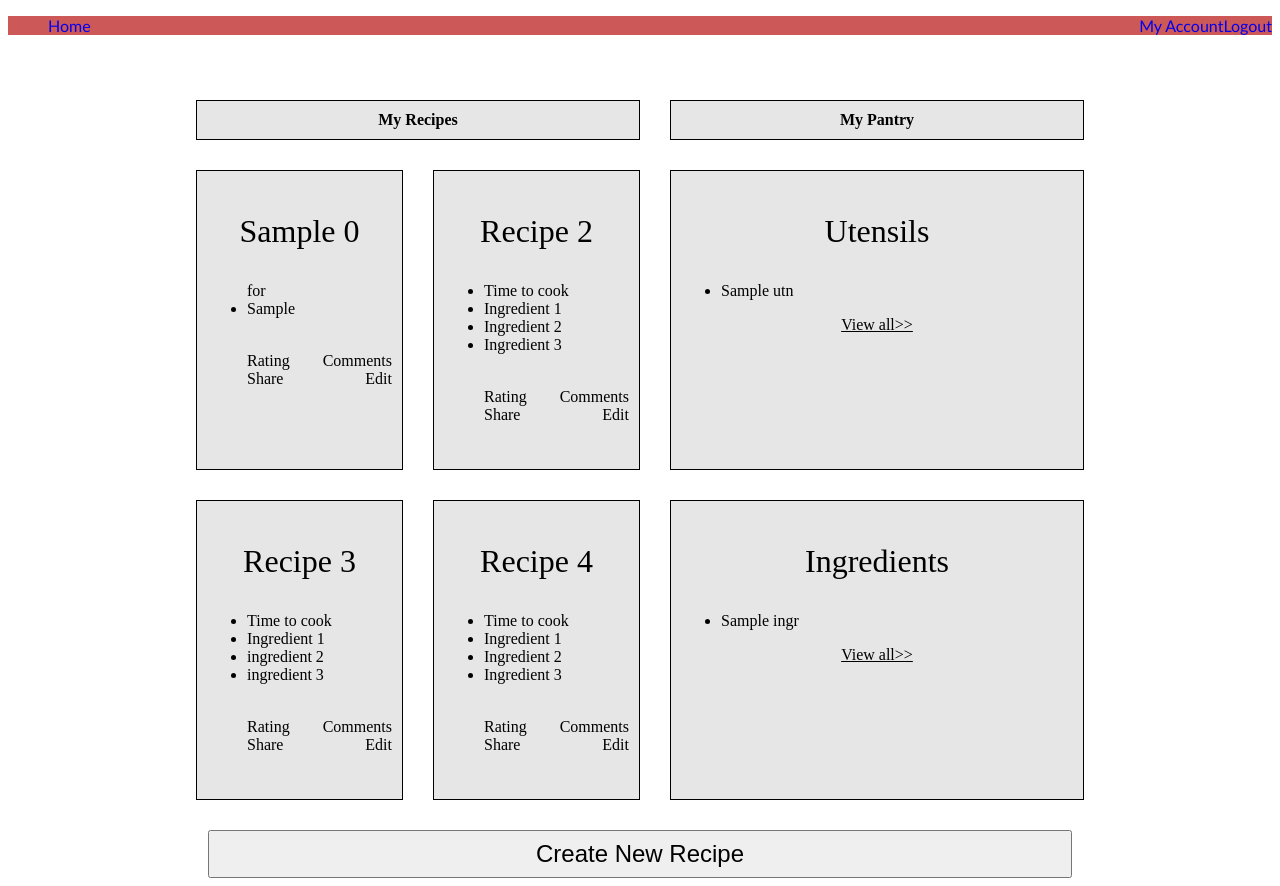
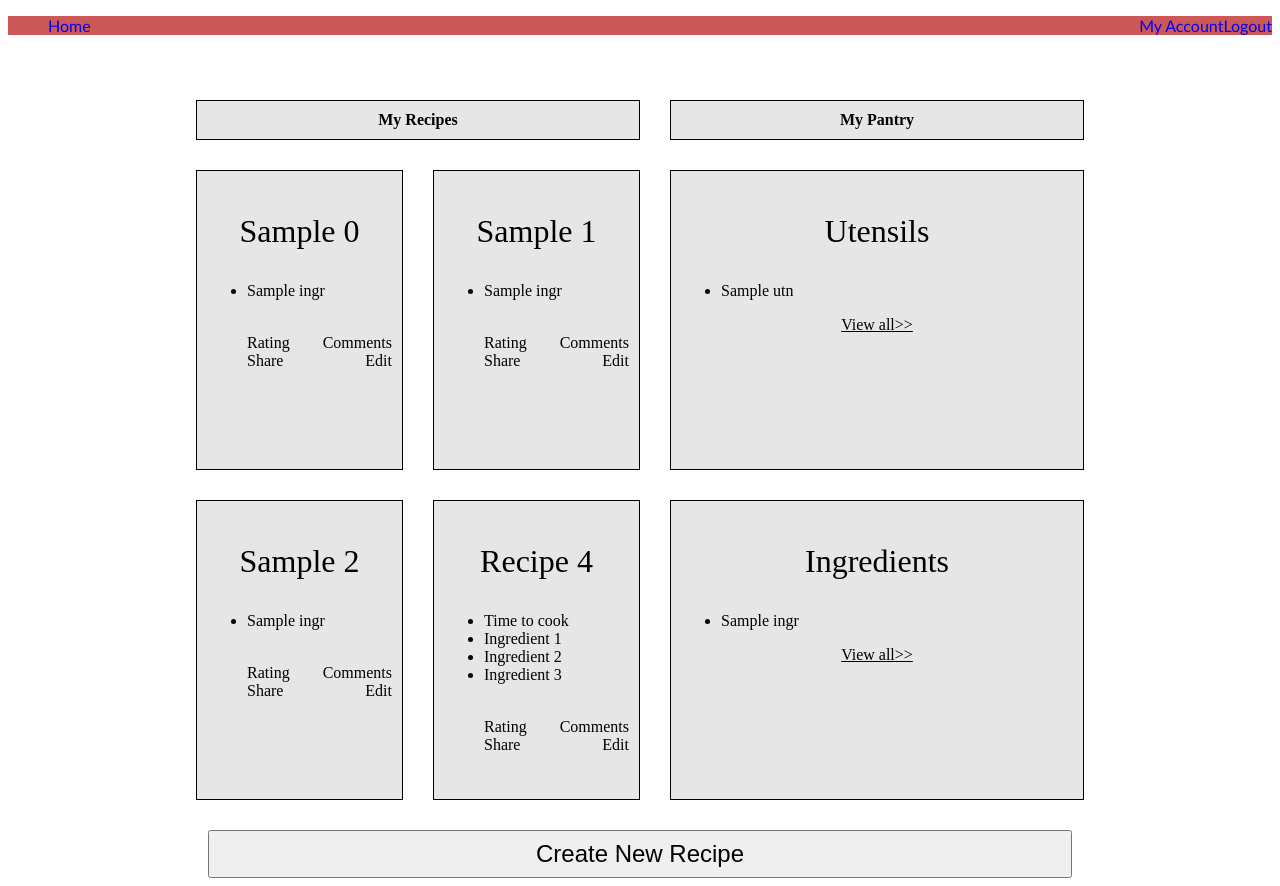
Before and after one commit to russellpAtCU/RecipeBuddy, a Django app: template django/recipebuddy/templates/accountHub.html in a window 1280 px wide. Run offline with Django 4.2, Linux system fonts and the light colour scheme; the template is opened without the code that fills it: most values are stand-ins (such as "Sample title", 1, 10 or a date in 2020).

Commit message:
account hub

```diff
--- a/django/recipebuddy/mainApp/models.py
+++ b/django/recipebuddy/mainApp/models.py
@@ -77,6 +77,12 @@ class Recipe(models.Model):
     recipe_utensils = models.TextField(verbose_name="Utensils", blank=True, max_length=300)
     date = models.DateField('Created', default=Date.today)
 
+    def get_recipe_utensils(self):
+        return self.recipe_utensils
+
+    def get_recipe_ingredients(self):
+        return self.recipe_ingredients
+
     def get_id(self):
         return self.id
 
--- a/django/recipebuddy/templates/accountHub.html
+++ b/django/recipebuddy/templates/accountHub.html
@@ -32,14 +32,14 @@
 				<th colspan = "2" style = "border: 1px solid black; background-color: #e6e6e6;">My Recipes</th>
 				<th colspan = "2" style = "border: 1px solid black; background-color: #e6e6e6;">My Pantry</th>
 			</tr>
-			{% for recipe in recipes %}
 			<tr style="height:300px; vertical-align:top;">
 				<td style = "border: 1px solid black; background-color: #e6e6e6;">
 					<a href = "#" style ="color:black; text-decoration:none;">
 						<p style = "text-align:center; font-size:200%;">{{recipes.0.recipe_name}}</p>
 						<ul>
-							for
-							<li>{{recipes.0.}}</li>
+							{% for ingr in recipes_ingredients.0 %}
+							<li>{{ingr}}</li>
+							{% endfor %}
 						</ul>
 						<ul style = "list-style-type:none;">
 							<li style = "display:inline; font-size:100%;"><br>Rating</li>
@@ -49,23 +49,26 @@
 						</ul>
 					</a>
 				</td>
+
 				<td style = "border: 1px solid black; background-color: #e6e6e6;">
 					<a href = "#" style ="color:black; text-decoration:none;">
-						<p style = "text-align:center; font-size:200%;">Recipe 2</p>
+						<p style = "text-align:center; font-size:200%;">{{recipes.1.recipe_name}}</p>
 						<ul>
-							<li>Time to cook</li>
-							<li>Ingredient 1</li>
-							<li>Ingredient 2</li>
-							<li>Ingredient 3</li>
+							{% for ingr in recipes_ingredients.1 %}
+							<li>{{ingr}}</li>
+							{% endfor %}
 						</ul>
 						<ul style = "list-style-type:none;">
 							<li style = "display:inline; font-size:100%;"><br>Rating</li>
 							<li style = "display:inline; float:right; font-size:100%;">Comments</li>
 							<li style = "display:inline; font-size:100%;"><br>Share</li>
 							<li style = "display:inline; float:right; font-size:100%;">Edit</li>
-				</ul></a></td>
+						</ul>
+					</a>
+				</td>
 
-				<td style = "border: 1px solid black; background-color: #e6e6e6; width:50%;"><p style = "text-align:center; font-size:200%;">Utensils</p>
+				<td style = "border: 1px solid black; background-color: #e6e6e6; width:50%;">
+					<p style = "text-align:center; font-size:200%;">Utensils</p>
 				<ul>
 					{% for utn in utensils %}
 					<li>{{utn}}</li>
@@ -74,17 +77,22 @@
 			</tr>
 
 			<tr style="height:300px; vertical-align:top;">
-				<td style = "border: 1px solid black; background-color: #e6e6e6;"><a href = "#" style ="color:black; text-decoration:none;"><p style = "text-align:center; font-size:200%;">Recipe 3</p><ul>
-					<li>Time to cook</li>
-					<li>Ingredient 1</li>
-					<li>ingredient 2</li>
-					<li>ingredient 3</li>
-				</ul><ul style = "list-style-type:none;">
+				<td style = "border: 1px solid black; background-color: #e6e6e6;">
+					<a href = "#" style ="color:black; text-decoration:none;">
+						<p style = "text-align:center; font-size:200%;">{{recipes.2.recipe_name}}</p>
+						<ul>
+							{% for ingr in recipes_ingredients.2 %}
+							<li>{{ingr}}</li>
+							{% endfor %}
+						</ul>
+						<ul style = "list-style-type:none;">
 							<li style = "display:inline; font-size:100%;"><br>Rating</li>
 							<li style = "display:inline; float:right; font-size:100%;">Comments</li>
 							<li style = "display:inline; font-size:100%;"><br>Share</li>
 							<li style = "display:inline; float:right; font-size:100%;">Edit</li>
-				</ul></a></td>
+						</ul>
+					</a>
+				</td>
 				<td style = "border: 1px solid black; background-color: #e6e6e6;"><a href = "#" style ="color:black; text-decoration:none;"><p style = "text-align:center; font-size:200%;">Recipe 4</p><ul>
 					<li>Time to cook</li>
 					<li>Ingredient 1</li>
@@ -103,7 +111,7 @@
 					{% endfor %}
 				</ul><p style = "text-decoration:underline; text-align:center;">View all&gt;&gt;</p></td>
 			</tr>
-			{% endfor %}
+
 		</table></center>
 
 		<center><a href="/app/create-recipe"><button style="height: 0.5in; width: 9in; font-size:150%;">Create New Recipe</button></a></center>
```
Also changed, not shown: django/recipebuddy/mainApp/views.py (+11 -2 lines), django/recipebuddy/db.sqlite3. Lines whose indentation alone changed are shown as unchanged.
